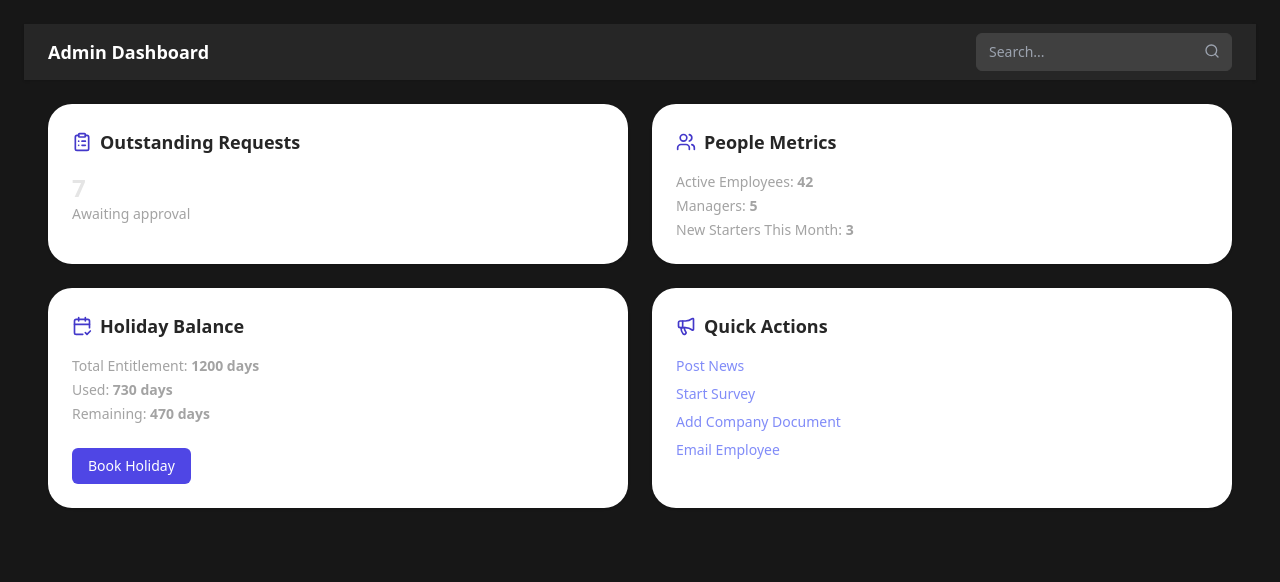
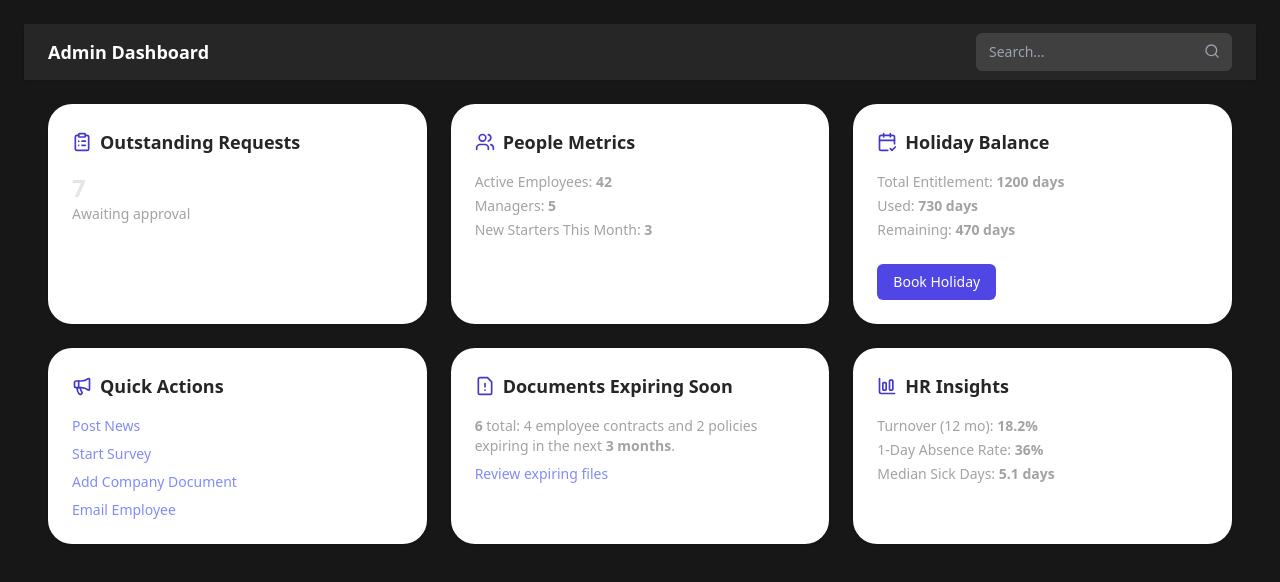
Before and after one commit to VacationReady/corenz-frontend, a Next.js app: page /dashboard/admin in a window 1280 px wide. Shown: the top 582 px of the page. Built offline with nearby package versions, Linux system fonts and the light colour scheme; no server answers.

Commit message:
feat: add insights and document expiry tiles to admin dashboard

```diff
--- a/app/dashboard/admin/page.tsx
+++ b/app/dashboard/admin/page.tsx
@@ -8,6 +8,8 @@ import {
   CalendarCheck2,
   Megaphone,
   Search,
+  FileWarning,
+  BarChartBig,
 } from "lucide-react";
 import Button from "@/components/ui/Button";
 
@@ -29,7 +31,7 @@ export default function AdminDashboardPage() {
 
       {/* Grid */}
       <main className="flex-1 p-6 w-full max-w-screen-2xl mx-auto">
-        <div className="grid grid-cols-1 md:grid-cols-2 gap-6 w-full">
+        <div className="grid grid-cols-1 md:grid-cols-2 xl:grid-cols-3 gap-6 w-full">
           <DashboardWidget title="Outstanding Requests" icon={ClipboardList}>
             <p className="text-2xl font-semibold text-neutral-200">7</p>
             <p className="text-sm text-neutral-400">Awaiting approval</p>
@@ -60,6 +62,23 @@ export default function AdminDashboardPage() {
               <li><Link href="#" className="text-indigo-400 hover:underline">Email Employee</Link></li>
             </ul>
           </DashboardWidget>
+
+          <DashboardWidget title="Documents Expiring Soon" icon={FileWarning}>
+            <p className="text-sm text-neutral-400">
+              <strong>6</strong> total: 4 employee contracts and 2 policies expiring in the next <strong>3 months</strong>.
+            </p>
+            <Link href="#" className="text-indigo-400 text-sm hover:underline mt-2 inline-block">
+              Review expiring files
+            </Link>
+          </DashboardWidget>
+
+          <DashboardWidget title="HR Insights" icon={BarChartBig}>
+            <ul className="space-y-1 text-sm text-neutral-400">
+              <li>Turnover (12 mo): <strong>18.2%</strong></li>
+              <li>1-Day Absence Rate: <strong>36%</strong></li>
+              <li>Median Sick Days: <strong>5.1 days</strong></li>
+            </ul>
+          </DashboardWidget>
         </div>
       </main>
     </div>
```
